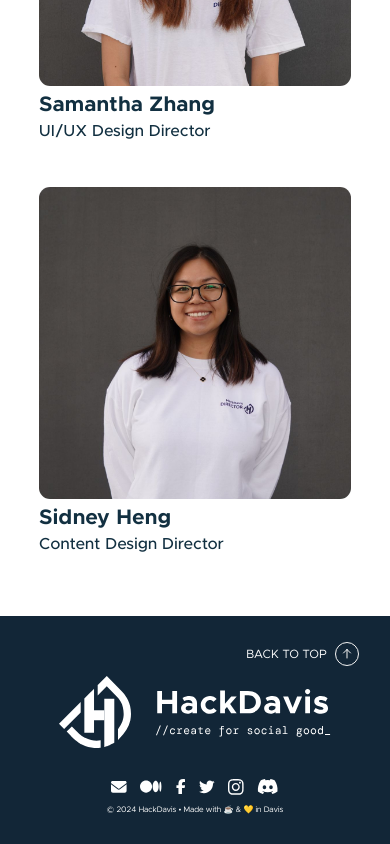
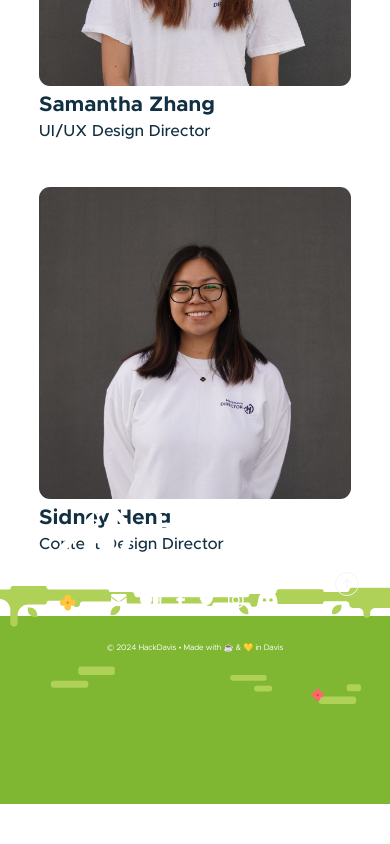
Before and after one commit to HackDavis/website-2025, a Next.js app: page /about-us in a window 390 px wide. Shown: the part 3696-4540 px from the top of the page. After the commit the page ends 4500 px from the top, so only its background shows below. Built offline with nearby package versions, Linux system fonts and the light colour scheme.

Commit message:
Do footer- needs mobile designs

```diff
--- a/app/(pages)/_components/Footer/Footer.module.scss
+++ b/app/(pages)/_components/Footer/Footer.module.scss
@@ -1,17 +1,36 @@
-$footer-color: rgba(18, 38, 55, 1);
+// this doesnt seem to like the globals??
 $brand-icon-color: white;
+$grass-background-dark: #7FB732;
 
 // css styling for the desktop view
 .container {
     width: 100%;
+    height: calc(435/1440*100vw - 20px);
+    display: flex;
+    flex-direction: column;
+    background: $grass-background-dark;
+
+    .footer_grass{
+        position: relative;
+        top: -40px;
+        width: 100%;
+        aspect-ratio: calc(1440/435);
+        z-index: 5;
+
+        > img {
+            width: 100%;
+        }
+    }
+
+    .contentContainer{
+        position: relative;
         min-height: 240px;
+        max-height: 400px;
         display: flex;
         flex-direction: row;
-    background: $footer-color;
         align-items: center;
         justify-content: space-evenly;
-    padding-top: 30px;
-    padding-bottom: 20px;
+        top: -320px;
         gap: 10px;
 
         .hackdavisLogo {
@@ -91,22 +110,46 @@ $brand-icon-color: white;
                 font-family: 'Metropolis';
             }
         }
+    }
+
+
 
 
 @media (max-width: 870px) {
     // css styling for mobile view
+    // TODO: Fix Mobile Styling
 .container {
+    width: 100%;
+    min-height: 188px;
+    height: calc(435/1440*100vw - 20px);
+    display: flex;
+    flex-direction: column;
+    background: $grass-background-dark;
+
+    .footer_grass{
+        position: relative;
+        top: -30px;
+        width: 100%;
+        aspect-ratio: calc(1440/435);
+        z-index: 5;
+
+        > img {
+            width: 100%;
+        }
+    }
+
+    .contentContainer{
         position: relative;
         width: 100%;
         min-height: 188px;
         display: flex;
         flex-direction: column;
-    background: $footer-color;
         align-items: center;
         justify-content: space-around;
-    padding-top: 30px;
+        padding-top: 55px;
         padding-bottom: 30px;
-    gap: 19.54px;
+        gap: 10px;
+        z-index: 6;
 
         .hackdavisLogo {
             display: flex;
@@ -171,12 +214,13 @@ $brand-icon-color: white;
                 font-family: 'Metropolis';
                 color:white;
                 font-size: 8px;
+                margin-top: 25px
             }
         }
 
         .arrowToTop {
             position: absolute;
-        top: 18px;
+            top: 150px;
             right: 31px;
             display: flex;
             flex-direction: row;
@@ -188,9 +232,6 @@ $brand-icon-color: white;
             font-size: 1px;
             margin-top: 2%;
 
-        margin-top: 2%;
-
-
             &:hover{
                 transform: scale(1.1);
             }
@@ -200,4 +241,6 @@ $brand-icon-color: white;
             }
         }
     }
+
 }
+}
--- a/app/(pages)/_components/Footer/Footer.tsx
+++ b/app/(pages)/_components/Footer/Footer.tsx
@@ -11,6 +11,7 @@ import {
 } from '@fortawesome/free-brands-svg-icons';
 import Image from 'next/image';
 import { config } from '@fortawesome/fontawesome-svg-core';
+import footerGrass from '/public/Footer/grass.svg';
 config.autoAddCss = false;
 
 const scrollToTop = () => {
@@ -20,6 +21,10 @@ const scrollToTop = () => {
 export default function Footer() {
   return (
     <footer className={styles.container}>
+      <div className={styles.footer_grass}>
+        <Image src={footerGrass} alt="Footer grass" objectFit="fill" />
+      </div>
+      <div className={styles.contentContainer}>
         <div className={styles.hackdavisLogo}>
           <Image
             src="/Footer/hdLogoWhite.svg"
@@ -100,6 +105,7 @@ export default function Footer() {
             height={24}
           />
         </div>
+      </div>
     </footer>
   );
 }
--- a/app/(pages)/_globals/styles/globals.scss
+++ b/app/(pages)/_globals/styles/globals.scss
@@ -76,6 +76,9 @@
   --navbar-top-spacing: 55px;
   --navbar-height: 50px;
   --navbar-item-spacing: 48px;
+
+  /* Footer Styles */
+  --brand-icon-color: white;
 }
 
 * {
```
Also changed, not shown: public/Footer/grass.svg (added). Lines whose indentation alone changed are shown as unchanged.
